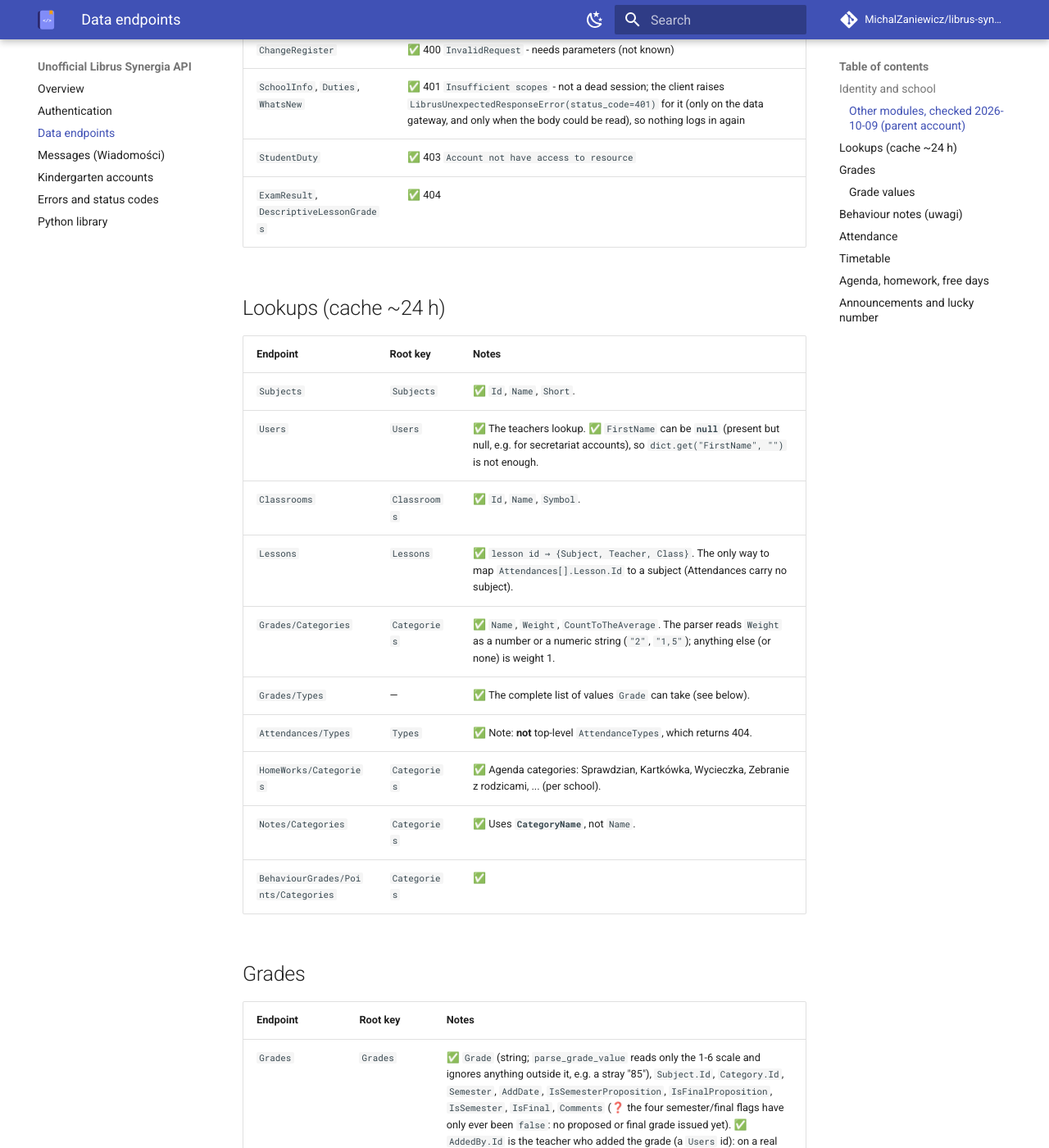
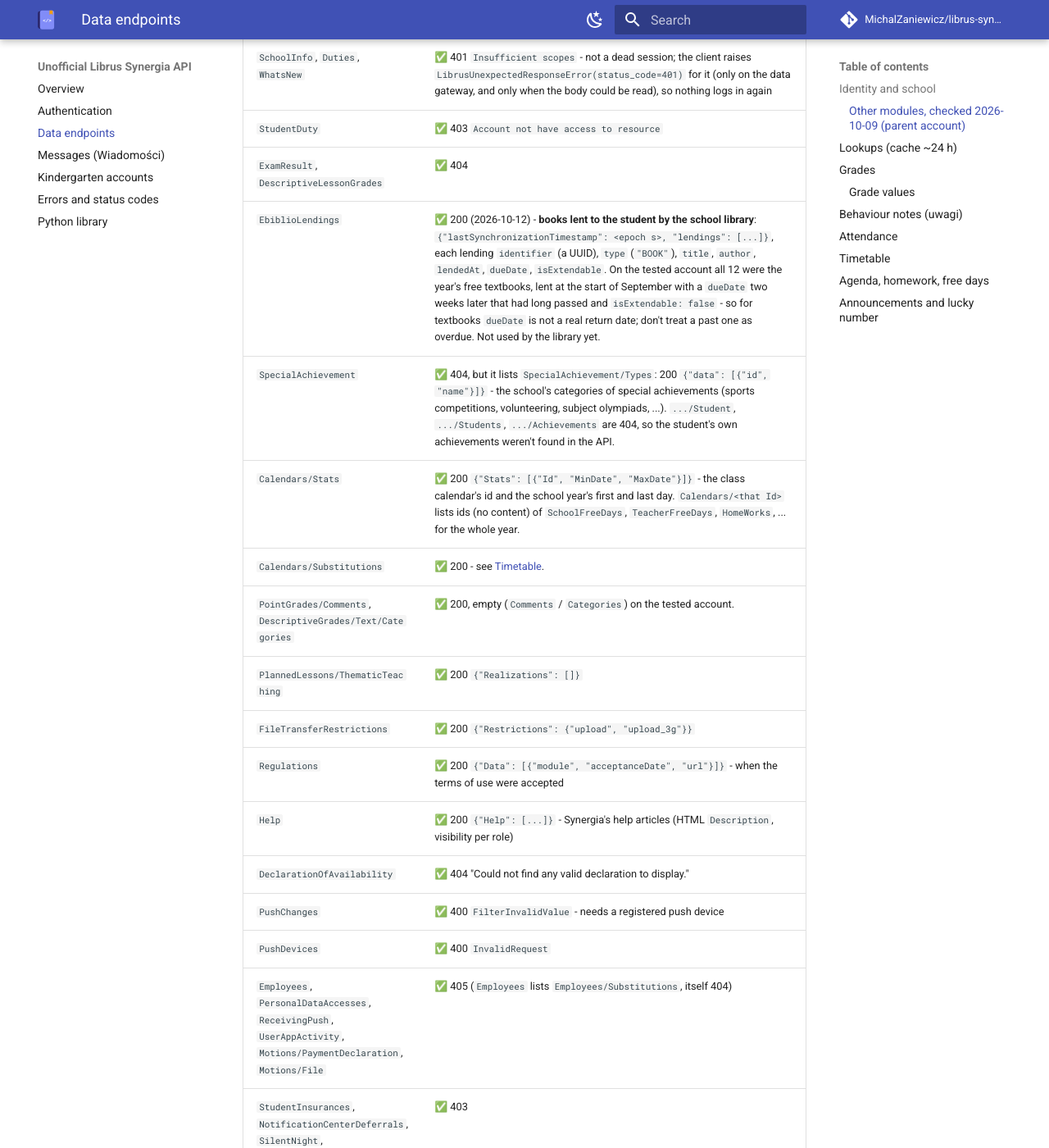
Before and after one commit to MichalZaniewicz/librus-synergia, an MkDocs documentation site: the page built from docs/endpoints.md, in a window 1280 px wide and 1400 px high, scrolled down 3135 px. Shown: the whole window at 82% size. Built offline with MkDocs 1.6.1 and Material for MkDocs 9.7.7, drawn with Linux system fonts in a browser that asks for light colours; comment, search, counter and statistics services are not loaded; some of the changed text lies outside the part shown.

Commit message:
API notes: library lendings, year-long substitution list, school year stats, no conditional requests (live probe 2026-10-12)
Co-Authored-By: Claude Opus 5.5 <noreply@anthropic.com>

```diff
--- a/docs/endpoints.md
+++ b/docs/endpoints.md
@@ -21,9 +21,10 @@ Two things apply to every endpoint:
   side. A record whose `Id` isn't a usable number (other than the known
   string ids above) is skipped by the parsers.
 
-❓ Whether any endpoint supports conditional requests (`ETag` /
-`If-None-Match`, `Last-Modified` / `If-Modified-Since`) is unknown - not
-tested yet.
+✅ No conditional requests: `Grades`, `Attendances`, `Me`, `Timetables`
+and `SchoolNotices` send no `ETag` and no `Last-Modified`, and every data
+response carries `Cache-Control: no-store` (checked live 2026-10-12). Each
+poll downloads the full list.
 
 ## Identity and school
 
@@ -56,6 +57,23 @@ tested yet.
 | `SchoolInfo`, `Duties`, `WhatsNew` | ✅ 401 `Insufficient scopes` - not a dead session; the client raises `LibrusUnexpectedResponseError(status_code=401)` for it (only on the data gateway, and only when the body could be read), so nothing logs in again |
 | `StudentDuty` | ✅ 403 `Account not have access to resource` |
 | `ExamResult`, `DescriptiveLessonGrades` | ✅ 404 |
+| `EbiblioLendings` | ✅ 200 (2026-10-12) - **books lent to the student by the school library**: `{"lastSynchronizationTimestamp": <epoch s>, "lendings": [...]}`, each lending `identifier` (a UUID), `type` (`"BOOK"`), `title`, `author`, `lendedAt`, `dueDate`, `isExtendable`. On the tested account all 12 were the year's free textbooks, lent at the start of September with a `dueDate` two weeks later that had long passed and `isExtendable: false` - so for textbooks `dueDate` is not a real return date; don't treat a past one as overdue. Not used by the library yet. |
+| `SpecialAchievement` | ✅ 404, but it lists `SpecialAchievement/Types`: 200 `{"data": [{"id", "name"}]}` - the school's categories of special achievements (sports competitions, volunteering, subject olympiads, ...). `.../Student`, `.../Students`, `.../Achievements` are 404, so the student's own achievements weren't found in the API. |
+| `Calendars/Stats` | ✅ 200 `{"Stats": [{"Id", "MinDate", "MaxDate"}]}` - the class calendar's id and the school year's first and last day. `Calendars/<that Id>` lists ids (no content) of `SchoolFreeDays`, `TeacherFreeDays`, `HomeWorks`, ... for the whole year. |
+| `Calendars/Substitutions` | ✅ 200 - see [Timetable](#timetable). |
+| `PointGrades/Comments`, `DescriptiveGrades/Text/Categories` | ✅ 200, empty (`Comments` / `Categories`) on the tested account. |
+| `PlannedLessons/ThematicTeaching` | ✅ 200 `{"Realizations": []}` |
+| `FileTransferRestrictions` | ✅ 200 `{"Restrictions": {"upload", "upload_3g"}}` |
+| `Regulations` | ✅ 200 `{"Data": [{"module", "acceptanceDate", "url"}]}` - when the terms of use were accepted |
+| `Help` | ✅ 200 `{"Help": [...]}` - Synergia's help articles (HTML `Description`, visibility per role) |
+| `DeclarationOfAvailability` | ✅ 404 "Could not find any valid declaration to display." |
+| `PushChanges` | ✅ 400 `FilterInvalidValue` - needs a registered push device |
+| `PushDevices` | ✅ 400 `InvalidRequest` |
+| `Employees`, `PersonalDataAccesses`, `ReceivingPush`, `UserAppActivity`, `Motions/PaymentDeclaration`, `Motions/File` | ✅ 405 (`Employees` lists `Employees/Substitutions`, itself 404) |
+| `StudentInsurances`, `NotificationCenterDeferrals`, `SilentNight`, `SchoolNicknames`, `Educators/EducatorCalendarTasks` (+`/Types`), `Motions` (+`/Activities`, `/Available`, `/Charges`) | ✅ 403 |
+| `SchoolReceiveMessage`, `SchoolAgreement`, `IdwUser`, `OsinInfo` | ✅ 401 `Insufficient scopes` |
+| `Surveys/Details`, `ClientVersion`, `Auth/AutoLoginToken` | ✅ 404 |
+| `OneRoster` | ✅ 500 with an empty HTML body |
 
 ## Lookups (cache ~24 h)
 
@@ -206,8 +224,22 @@ GET Timetables?weekStart=YYYY-MM-DD      (a Monday)
 - Ids inside lessons are **strings**.
 - ✅ **HTTP 403** here can mean *the school hasn't published the timetable
   yet*, which is not a session problem (see [errors](errors.md)).
-- ✅ `Substitutions` returns 403 for parent/student accounts. Substitutions
-  only show up as `IsSubstitutionClass` on lessons.
+- ✅ `Substitutions` returns 403 for parent/student accounts. In a
+  timetable week, substitutions only show up as `IsSubstitutionClass` on
+  lessons.
+- ✅ **`Calendars/Substitutions`** (root `Substitutions`, checked live
+  2026-10-12 on a parent account) is readable, though: every change to the
+  class's plan **since the start of the school year**, not just the two
+  weeks a timetable fetch covers (31 entries a month and a half in, the
+  oldest from mid-September). Each entry has `Id`, `OrgDate`,
+  `OrgLessonNo` (a string), `OrgTeacher`/`OrgSubject` (refs with `Id`),
+  `OrgClassroomSymbol`, `ClassroomSymbol`, `IsCancelled`, `IsShifted`. A
+  **cancelled** lesson has only the `Org*` side (12 of 31); a
+  **substitution** also has `Date`, `LessonNo`, `Teacher`, `Subject` - the
+  lesson that took its place. `IsShifted` was never `true` there.
+  `Calendars/Substitutions/<Id>` returns one entry under `Substitution`.
+  `?dateFrom=&dateTo=` is a 400 - the list can't be narrowed. Not used by
+  the library yet.
 - ✅ A substitution lesson often has **no classroom**, even when the regular
   lesson in that slot has one.
 - ✅ A substitution lesson also carries **the original lesson**: `OrgDate`,
```
Also changed, not shown: docs/errors.md (+3 -3 lines).
